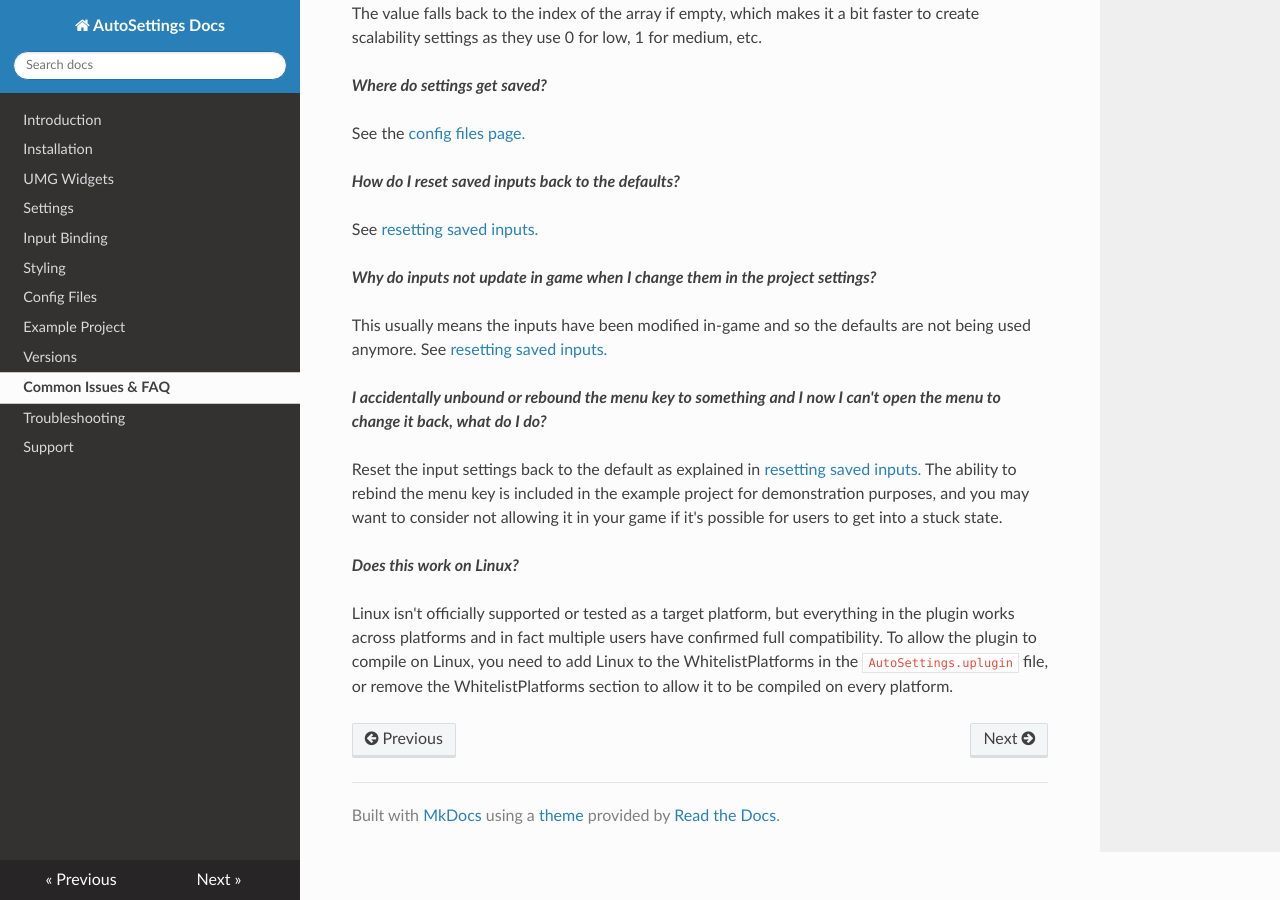
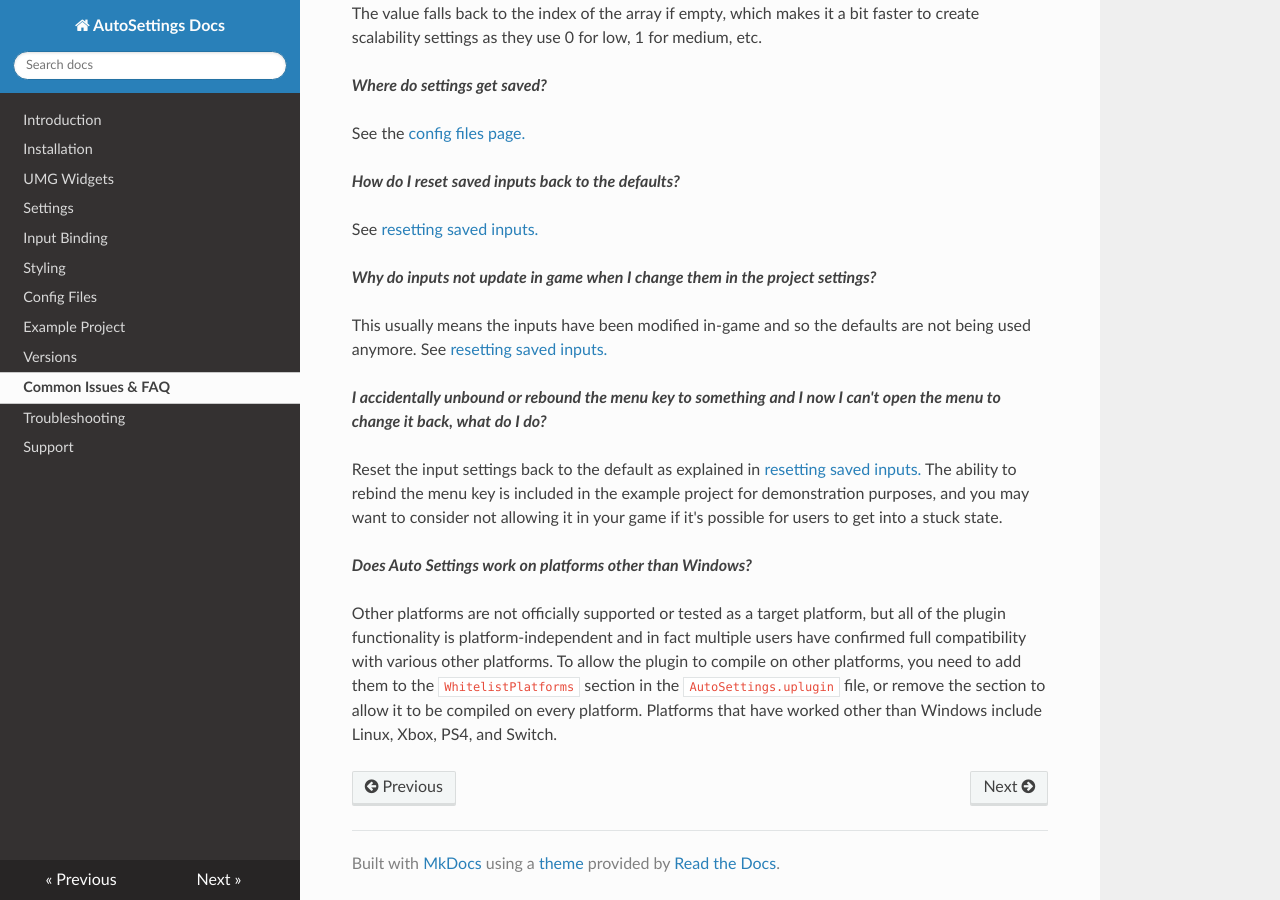
Before and after one commit to Acren/AutoSettings-Docs, an MkDocs documentation site: the page built from docs/faq.md, in a window 1280 px wide and 900 px high, scrolled down 651 px. Built offline with MkDocs 1.6.1, drawn with Linux system fonts in a browser that asks for light colours; nearby versions of some CDN libraries; old or Windows-style settings are respelled for this version of MkDocs.

Commit message:
Update linux section to refer to other platforms generally

```diff
--- a/docs/faq.md
+++ b/docs/faq.md
@@ -37,7 +37,8 @@ This usually means the inputs have been modified in-game and so the defaults are
 Reset the input settings back to the default as explained in [resetting saved inputs.](/input-binding/#resetting-saved-inputs)
 The ability to rebind the menu key is included in the example project for demonstration purposes, and you may want to consider not allowing it in your game if it's possible for users to get into a stuck state.
 
-***Does this work on Linux?***
+***Does Auto Settings work on platforms other than Windows?***
 
-Linux isn't officially supported or tested as a target platform, but everything in the plugin works across platforms and in fact multiple users have confirmed full compatibility.
-To allow the plugin to compile on Linux, you need to add Linux to the WhitelistPlatforms in the `AutoSettings.uplugin` file, or remove the WhitelistPlatforms section to allow it to be compiled on every platform.
+Other platforms are not officially supported or tested as a target platform, but all of the plugin functionality is platform-independent and in fact multiple users have confirmed full compatibility with various other platforms.
+To allow the plugin to compile on other platforms, you need to add them to the `WhitelistPlatforms` section in the `AutoSettings.uplugin` file, or remove the section to allow it to be compiled on every platform.
+Platforms that have worked other than Windows include Linux, Xbox, PS4, and Switch.
```
